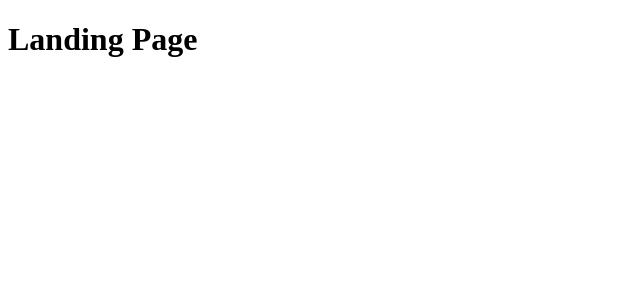
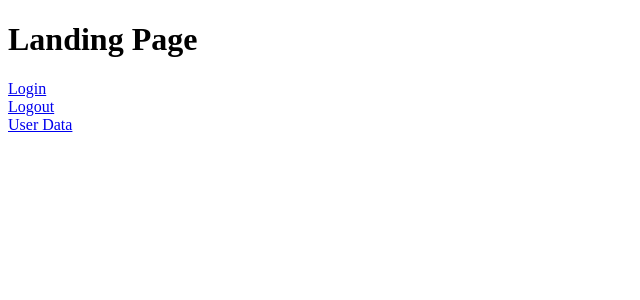
Before and after one commit to mraniketr/Collaborative-Study-Portal, a Next.js app in the folder code/: page / in a window 1280 px wide. Shown: the top 300 px of the page, without its empty margins (0-640 px from the left). Built offline with nearby package versions, Linux system fonts and the light colour scheme.

Commit message:
login/logout buttons added

```diff
--- a/code/package.json
+++ b/code/package.json
@@ -9,6 +9,7 @@
     "lint": "next lint"
   },
   "dependencies": {
+    "@auth0/nextjs-auth0": "^1.7.0",
     "@headlessui/react": "^1.5.0",
     "classnames": "^2.3.1",
     "next": "12.1.0",
--- a/code/pages/_app.js
+++ b/code/pages/_app.js
@@ -1,5 +1,5 @@
 import React from "react";
-import { UserProvider } from "@auth0/nextjs-auth0";
+// import { UserProvider } from "@auth0/nextjs-auth0";
 
 export default function App({ Component, pageProps }) {
   return <Component {...pageProps} />;
--- a/code/pages/index.js
+++ b/code/pages/index.js
@@ -1,18 +1,21 @@
-import Head from 'next/head'
-import Image from 'next/image'
+import Head from "next/head";
+import Image from "next/image";
 
 export default function Home() {
   return (
-    <div >
+    <div>
       <Head>
         <title>Collaborative Study Portal</title>
         <meta name="description" content="Learn together Grow together" />
         <link rel="icon" href="/favicon.ico" />
       </Head>
 
-      <h1 className="text-3xl font-bold underline">
-      Landing Page
-    </h1>
+      <h1 className="text-3xl font-bold underline">Landing Page</h1>
+      <a href="/api/auth/login">Login</a>
+      <br />
+      <a href="/api/auth/logout">Logout</a>
+      <br />
+      <a href="/api/auth/me">User Data</a>
     </div>
-  )
+  );
 }
```
Also changed, not shown: 1 other file (tests, documents, lock files or other folders).
